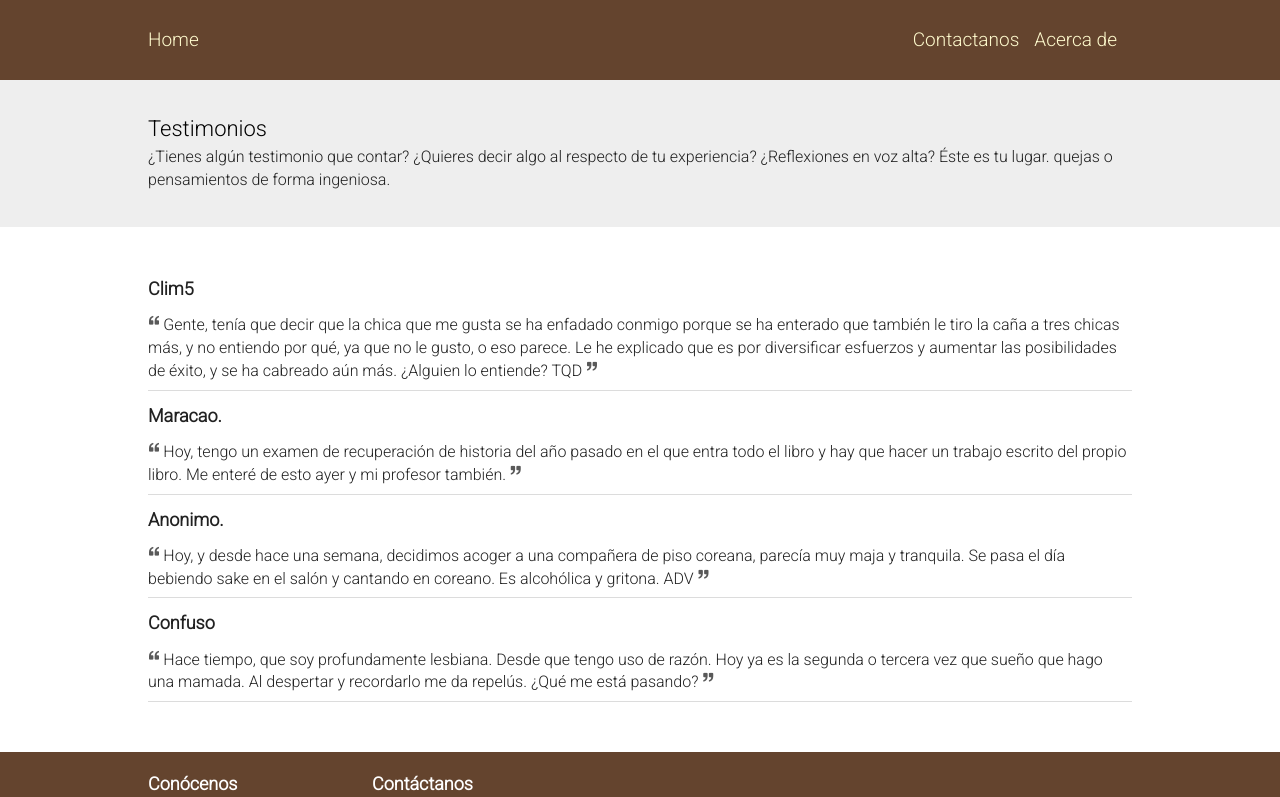
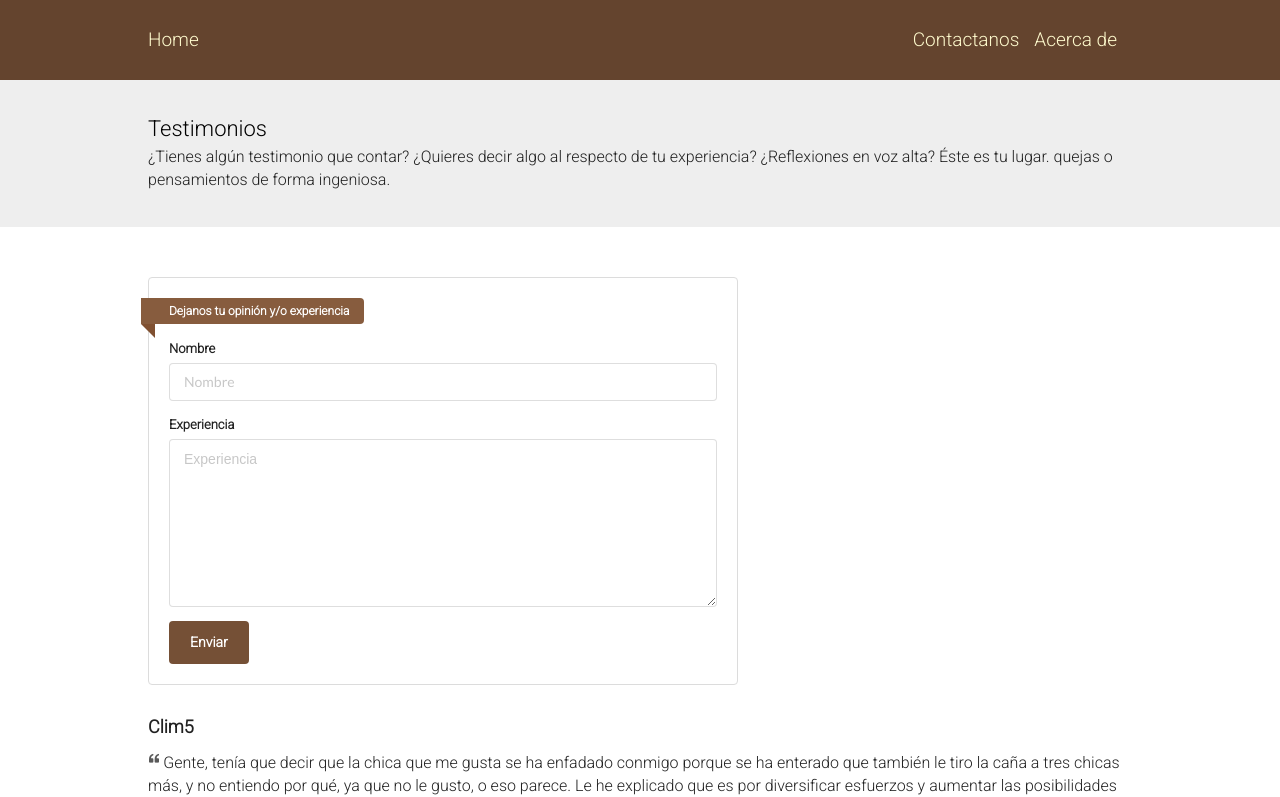
Before and after one commit to alanblues/brownies_web, a React (Create React App) app: page /#/testimony in a window 1280 px wide. Shown: the top 797 px of the page. Built offline with nearby package versions, Linux system fonts and the light colour scheme.

Commit message:
testimony

```diff
--- a/src/App.tsx
+++ b/src/App.tsx
@@ -1,5 +1,7 @@
 import Routing from './router';
 
 export default function App() {
-  return <Routing />
+  return (
+    <Routing />
+  )
 }
--- a/src/pages/Contact.tsx
+++ b/src/pages/Contact.tsx
@@ -10,14 +10,20 @@
                     description="Llena el siguiente formulario para que te podamos contactar lo m&aacute;s
                     pronto posible"
                 />
-                <section className="form">
+                <section className="contact_form">
                     <h1 className="title">Contacto</h1>
 
-                    <form action="">
-                        <article>
-                            <label htmlFor="">Nombre</label>
-                            <input type="text" placeholder='Nombre completo' />
-                        </article>
+                    <form className="ui form">
+                        <div className="field">
+                            <label>Nombre</label>
+                            <input type="text" name="first-name" placeholder="Nombre" />
+                        </div>
+                        <div className="field">
+                            <label>Mensaje</label>
+                            <input type="text" name="first-name" placeholder="Nombre" />
+                        </div>
+
+                        <button className="ui brownie button" type="button">Enviar</button>
                     </form>
                 </section>
             </section>
--- a/src/pages/Testimony.tsx
+++ b/src/pages/Testimony.tsx
@@ -1,3 +1,4 @@
+import { useEffect } from "react";
 import Layout from "../layout/Layout";
 import { Banner } from "../components/Banner";
 
@@ -9,6 +10,14 @@
 ]
 
 export default function Footer(): JSX.Element {
+
+    useEffect(() => {
+        window.scrollTo({
+            top: 0,
+            behavior: 'smooth',
+        });
+    }, [])
+
     return (
         <Layout>
             <section>
@@ -17,20 +26,40 @@
                     description="¿Tienes algún testimonio que contar? ¿Quieres decir algo al respecto de tu experiencia? ¿Reflexiones en voz alta? Éste es tu lugar. quejas o pensamientos de forma ingeniosa."
                 />
                 <div className="testimony">
-                    {
-                        posts.map(p => (
-                            <article className="post" key={p.id}>
-                                <h3>{p.name}</h3>
-                                <p>
-                                    <sup><i className="quote left icon"></i></sup>
-                                    {p.post}&nbsp;
-                                    <sup><i className="quote right icon"></i></sup>
-                                </p>
-                            </article>
-                        ))
-                    }
+                    <div className="testimony_give">
+                        <h3 className="ui brown ribbon label">Dejanos tu opini&oacute;n y/o experiencia</h3>
+                        {/* <h3>Dejanos tu opini&oacute;n y/o experiencia</h3> */}
+
+                        <form className="ui form">
+                            <div className="field">
+                                <label>Nombre</label>
+                                <input type="text" name="first-name" placeholder="Nombre" />
+                            </div>
+                            <div className="field">
+                                <label>Experiencia</label>
+                                <textarea placeholder="Experiencia"></textarea>
+                            </div>
+
+                            <button className="ui brownie button" type="button">Enviar</button>
+                        </form>
+                    </div>
+
+                    <div>
+                        {posts.map(p => (<Comments key={p.id} comment={p} />))}
+                    </div>
                 </div>
             </section>
         </Layout>
     );
 };
+
+const Comments = ({ comment }: any) => (
+    <article className="post">
+        <h3>{comment.name}</h3>
+        <p>
+            <sup><i className="quote left icon"></i></sup>
+            {comment.post} &nbsp;
+            <sup><i className="quote right icon"></i></sup>
+        </p>
+    </article>
+)
--- a/src/scss/app.scss
+++ b/src/scss/app.scss
@@ -54,3 +54,19 @@
         }
     }
 }
+
+
+.form {
+    width: 100%;
+    margin: 0;
+    padding: 0;
+    .field {
+        label {
+            font-size: 16px;
+        }
+    }
+}
+
+.ui.brown.label {
+    background-color: lighten($brownie, 10%)!important;
+}
--- a/src/scss/contact.scss
+++ b/src/scss/contact.scss
@@ -1,4 +1,4 @@
-.form {
+.contact_form {
     width: 80%;
     margin: 20px auto;
     padding: 20px;
--- a/src/scss/testimony.scss
+++ b/src/scss/testimony.scss
@@ -17,4 +17,19 @@
             color: lighten(black, 35%);
         }
     }
+
+    &_give {
+        border: 1px solid gainsboro;
+        // margin: 15px 0 30px;
+        margin-bottom: 30px;
+        border-radius: 4px;
+        padding: 20px;
+        width: 60%;
+
+        .form  {
+            margin-top: 15px;
+        }
+
+
+    }
 }
```
Also changed, not shown: 11 other files (tests, documents, lock files or other folders).
